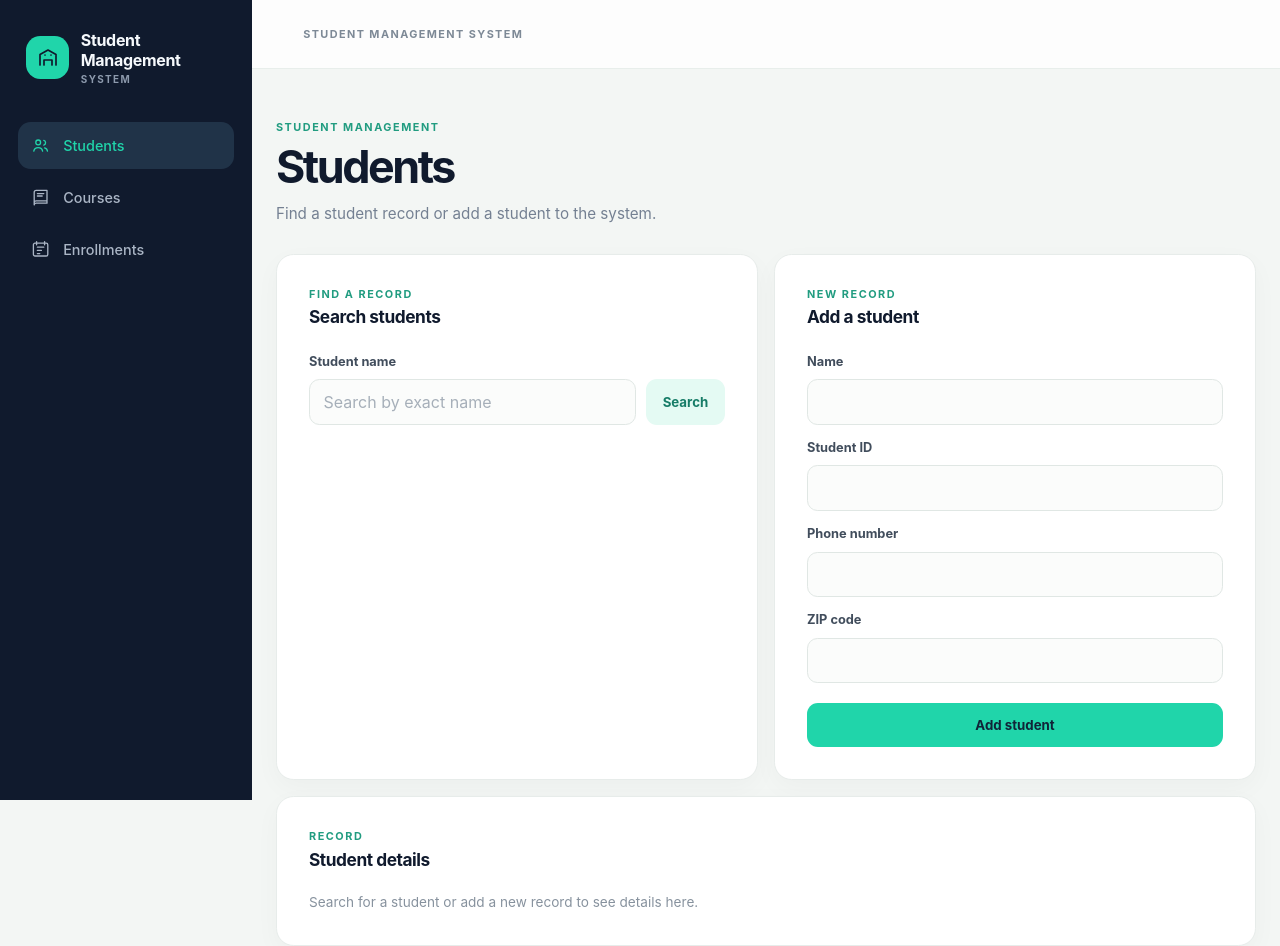
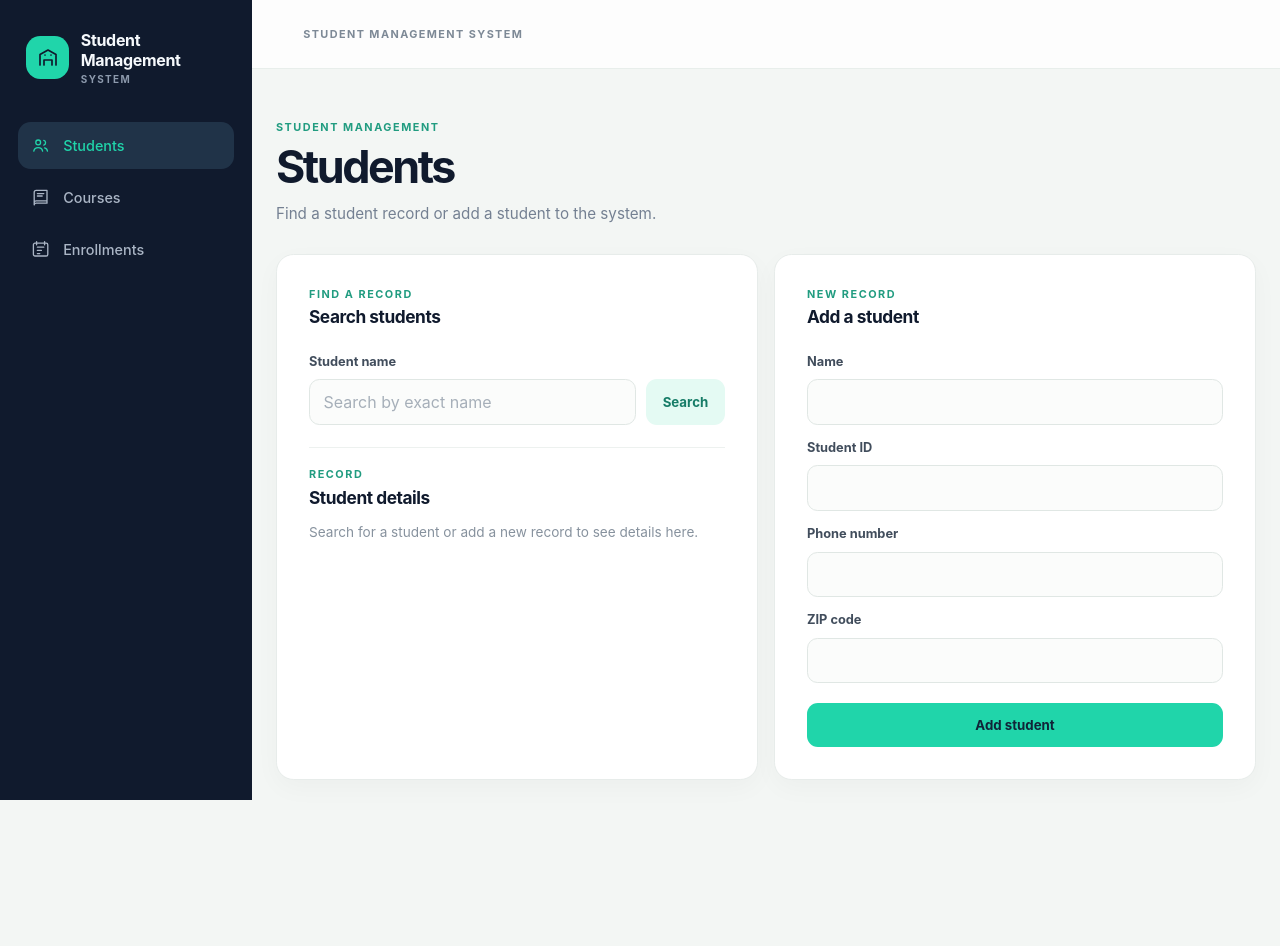
Before and after one commit to ziafarooqui1/cis3339-homework1, a Vue app in the folder frontend/: page /students in a window 1280 px wide. Shown: the top 946 px of the page. After the commit the page ends 844 px from the top, so only its background shows below. Built offline with nearby package versions, Linux system fonts and the light colour scheme.

Commit message:
updated ui

```diff
--- a/frontend/src/components/StudentResultCard.vue
+++ b/frontend/src/components/StudentResultCard.vue
@@ -19,7 +19,7 @@ function requestDelete() {
 </script>
 
 <template>
-  <section class="result-panel" aria-labelledby="student-result-title">
+  <section class="result-panel search-result" aria-labelledby="student-result-title">
     <div class="section-heading">
       <div>
         <p class="eyebrow">Record</p>
--- a/frontend/src/style.css
+++ b/frontend/src/style.css
@@ -218,10 +218,6 @@ h1 {
   gap: 1rem;
 }
 
-.student-layout > .result-panel {
-  grid-column: 1 / -1;
-}
-
 .section-heading {
   display: flex;
   align-items: flex-start;
@@ -345,6 +341,20 @@ h1 {
   grid-template-columns: repeat(4, minmax(0, 1fr));
   gap: 0.8rem;
   margin: 0;
+}
+
+.search-result {
+  margin-top: 1.4rem;
+  padding: 1.2rem 0 0;
+  border: 0;
+  border-top: 1px solid #edf1ef;
+  border-radius: 0;
+  background: transparent;
+  box-shadow: none;
+}
+
+.search-result .section-heading {
+  margin-bottom: 0.9rem;
 }
 
 .student-details div {
@@ -547,10 +557,6 @@ h1 {
     grid-template-columns: 1fr;
   }
 
-  .student-layout > .result-panel {
-    grid-column: auto;
-  }
-
   .inline-form {
     align-items: stretch;
     flex-direction: column;
--- a/frontend/src/views/StudentsView.vue
+++ b/frontend/src/views/StudentsView.vue
@@ -35,6 +35,11 @@ const { student, notice, activeAction, hasStudent } = storeToRefs(studentsStore)
         </div>
       </div>
       <StudentSearchForm @search="studentsStore.searchStudent" />
+      <StudentResultCard
+        :student="hasStudent ? student : null"
+        :loading="activeAction === 'delete'"
+        @delete="studentsStore.deleteStudent"
+      />
     </section>
 
     <section class="view-card">
@@ -49,11 +54,5 @@ const { student, notice, activeAction, hasStudent } = storeToRefs(studentsStore)
         @add="studentsStore.addStudent"
       />
     </section>
-
-    <StudentResultCard
-      :student="hasStudent ? student : null"
-      :loading="activeAction === 'delete'"
-      @delete="studentsStore.deleteStudent"
-    />
   </div>
 </template>
```
